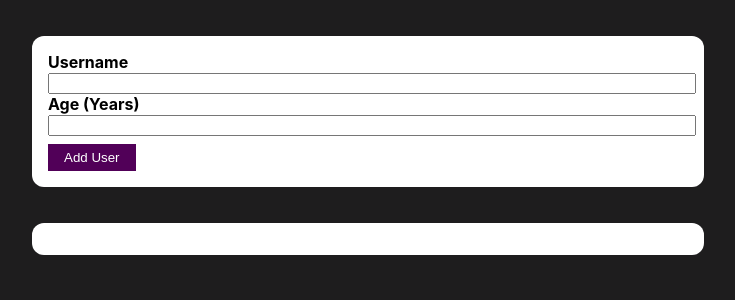
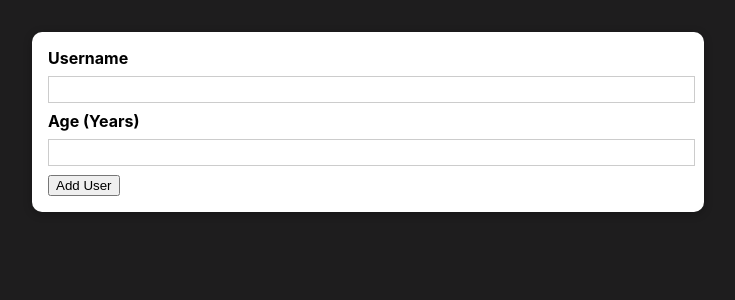
Before and after one commit to jaytula/react-complete-guide-v2, a React (Create React App) app in the folder add-user-app/: page / in a window 1280 px wide. Shown: the top 300 px of the page, without its empty margins (272-1007 px from the left). Built offline with nearby package versions, Linux system fonts and the light colour scheme.

Commit message:
90. Adding a re-usable "Card" Component
Adjust to match lecture

```diff
--- a/add-user-app/src/App.tsx
+++ b/add-user-app/src/App.tsx
@@ -2,7 +2,7 @@
 import classes from "./App.module.css";
 import { useState } from "react";
 import UsersList from "./components/UsersList";
-import Card from "./components/Card";
+import Card from "./components/UI/Card";
 import ErrorModal, { IModalData } from "./components/ErrorModal";
 
 function App() {
@@ -30,9 +30,7 @@
 
   return (
     <div className={classes.app}>
-      <Card>
-        <AddUser onAddUser={addUserHandler} />
-      </Card>
+      <AddUser onAddUser={addUserHandler} />
       <Card>
         <UsersList users={users} />
       </Card>
--- a/add-user-app/src/components/Card.module.css
+++ /dev/null
@@ -1,8 +0,0 @@
-.card {
-  background-color: white;
-  margin: auto;
-  width: 640px;
-  padding: 16px;
-  margin-top: 36px;
-  border-radius: 12px;
-}
--- a/add-user-app/src/components/Card.tsx
+++ /dev/null
@@ -1,8 +0,0 @@
-import { ReactNode } from "react";
-import classes from "./Card.module.css";
-
-const Card = ({ children }: { children: ReactNode }) => {
-  return <div className={classes.card}>{children}</div>;
-};
-
-export default Card;
--- /dev/null
+++ b/add-user-app/src/components/UI/Card.module.css
@@ -0,0 +1,5 @@
+.card {
+  background-color: white;
+  box-shadow: 0 2px 8px rgba(0, 0, 0, 0.26);
+  border-radius: 10px;
+}
--- /dev/null
+++ b/add-user-app/src/components/UI/Card.tsx
@@ -0,0 +1,14 @@
+import { ReactNode } from "react";
+import classes from "./Card.module.css";
+
+const Card = ({
+  children,
+  className='',
+}: {
+  children: ReactNode;
+  className?: string;
+}) => {
+  return <div className={[className, classes.card].join(" ")}>{children}</div>;
+};
+
+export default Card;
--- a/add-user-app/src/components/Users/AddUser.module.css
+++ b/add-user-app/src/components/Users/AddUser.module.css
@@ -1,4 +1,4 @@
-
+/*
 
 .user label {
   display: block;
@@ -15,4 +15,31 @@
   background-color:  #510058;
   padding: 6px 16px;
   border: none;
+} */
+
+.input {
+  margin: 2rem auto;
+  padding: 1rem;
+  width: 90%;
+  max-width: 40rem;
 }
+
+.input label {
+  display: block;
+  font-weight: bold;
+  margin-bottom: 0.5rem;
+}
+
+.input input {
+  font: inherit;
+  display: block;
+  width: 100%;
+  border: 1px solid #ccc;
+  padding: 0.15rem;
+  margin-bottom: 0.5rem;
+}
+
+.input input:focus {
+  outline: none;
+  border-color: #4f005f;
+}
--- a/add-user-app/src/components/Users/AddUser.tsx
+++ b/add-user-app/src/components/Users/AddUser.tsx
@@ -1,4 +1,5 @@
 import { FormEventHandler, useState } from "react";
+import Card from "../UI/Card";
 import classes from "./AddUser.module.css";
 
 export interface IUser {
@@ -17,9 +18,8 @@
     setAge("");
   };
   return (
-    <div className={classes.user}>
+    <Card className={classes.input}>
       <form onSubmit={addUserHandler}>
-        <div className={classes.controls}>
         <label htmlFor="username">Username</label>
         <input
           type="text"
@@ -34,10 +34,9 @@
           value={age}
           onChange={(event) => setAge(event.target.value)}
         />
-        </div>
         <button type="submit">Add User</button>
       </form>
-    </div>
+    </Card>
   );
 };
 
```
Lines whose indentation alone changed are shown as unchanged.
